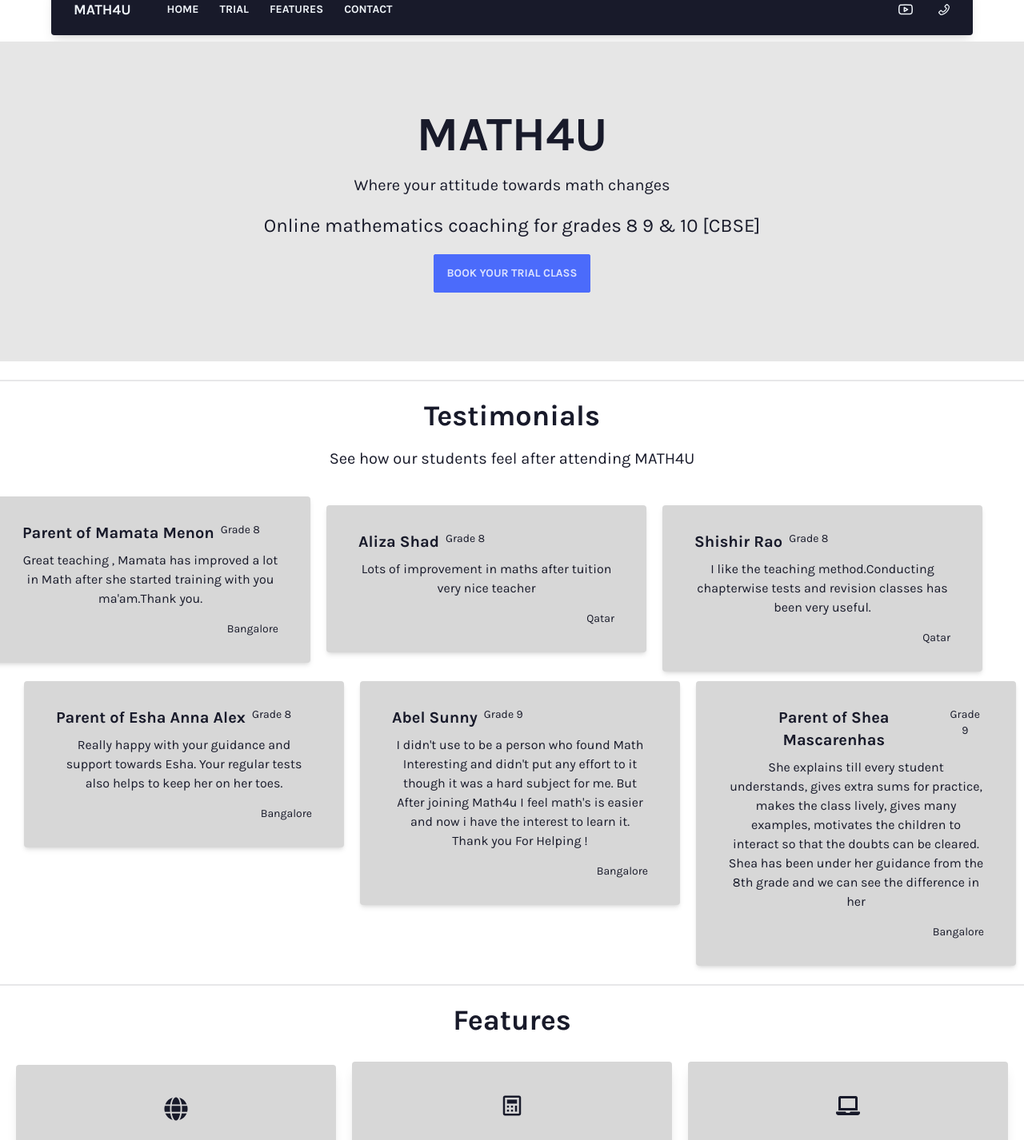
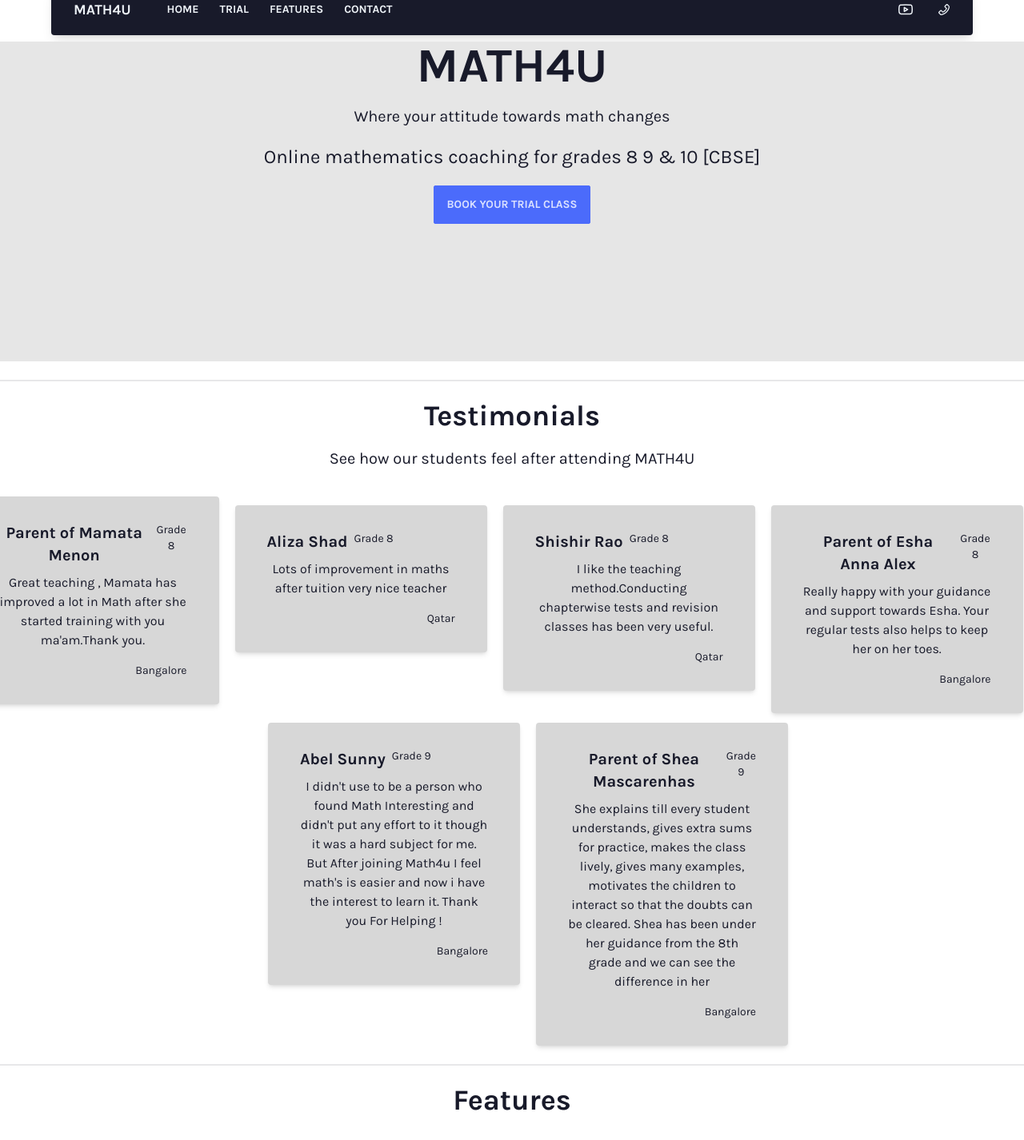
Before and after one commit to math4u/math4u.github.io, a React (Vite) app: page / in a window 1280 px wide. Shown: the part 20-1446 px from the top of the page at 80% size. Built offline with nearby package versions, Linux system fonts and the light colour scheme.

Commit message:
Fix more layout issues

```diff
--- a/src/App.tsx
+++ b/src/App.tsx
@@ -16,7 +16,7 @@ const App = () => {
   return (
     <div>
       <Navbar />
-      <div className='hero min-h-[400px] bg-base-200'>
+      <div className='min-h-[400px] bg-base-200 min-w-[320px]'>
         <div>
           <div className='text-center'>
             <div
--- a/src/components/FeatureCard.tsx
+++ b/src/components/FeatureCard.tsx
@@ -7,7 +7,7 @@ interface Props {
 
 const FeatureCard = ({ description, icon, title,centerStyle }: Props) => {
   return (
-    <div className={`card text-center shadow-lg my-2 px-2 overflow-hidden sm:w-1/3 md:w-1/3 lg:w-1/4 xl:w-1/4 bg-[#d7d7d7] hover:bg-[#d5caca]  max-w-[400px] min-w-[400px] mt-4 transition-all hover:scale-105 ml-5 sm:ml-0 ${centerStyle? 'lg:ml-[90px_!important]': ''}`}>
+    <div className={`card text-center shadow-lg my-2 px-2 overflow-hidden sm:w-1/3 md:w-1/3 lg:w-1/4 xl:w-1/4 bg-[#d7d7d7] hover:bg-[#d5caca] min-w-fit   max-w-[400px] mt-4 transition-all hover:scale-105 ml-5 sm:ml-0 ${centerStyle? 'lg:ml-[90px_!important]': ''}`}>
       <div className='px-10 pt-10 grid place-content-center text-3xl hover:text-slate-500 transition-all ease-linear'>
         {icon}
       </div>
--- a/src/components/FeedbackCard.tsx
+++ b/src/components/FeedbackCard.tsx
@@ -3,7 +3,7 @@ import { Feedback } from '..';
 const FeedbackCard = ({ feedback }: { feedback: Feedback }) => {
   const { name, text, grade, location } = feedback;
   return (
-    <div className='card text-center shadow-md my-2 px-2 overflow-hidden sm:my-px sm:w-1/3 md:w-1/3 lg:w-1/4 xl:w-1/4 bg-[#d7d7d7] hover:bg-[#d5caca] max-w-[400px] min-w-[400px] mt-4  transition-all max-h-fit ml-[-5%]'>
+    <div className='card text-center shadow-md my-2 px-2 overflow-hidden sm:my-px sm:w-1/3 md:w-1/3 lg:w-1/4 xl:w-1/4 bg-[#d7d7d7] hover:bg-[#d5caca] max-w-[400px] mt-4  transition-all max-h-fit ml-[-5%]'>
       <div className='card-body'>
         <div className='flex space-x-2'>
           <h1 className='card-title'>{name}</h1>
--- a/src/components/sections/Feedbacks.tsx
+++ b/src/components/sections/Feedbacks.tsx
@@ -48,7 +48,7 @@ const Feedbacks = () => {
         See how our students feel after attending MATH4U
       </h3>
       <div
-        className='flex flex-wrap md:ml-0 mx-auto xl:space-x-5 align-middle sm:justify-center xs:ml-10 sm:space-y-3 md:space-x-2 sm:ml-16'
+        className='flex flex-wrap  mx-auto xl:space-x-5 align-middle sm:justify-center xs:ml-5 xs:mr-0 sm:space-y-3 md:space-x-2'
       >
         {feedbacks.map((feedback) => (
           <FeedbackCard key={feedback.name} feedback={feedback} />
--- a/src/components/sections/Trial.tsx
+++ b/src/components/sections/Trial.tsx
@@ -30,8 +30,8 @@ const Trial = () => {
   }
   return (
     <section id='trial' className='grid place-content-center mt-4 mb-5'>
-      <form className='flex flex-col space-y-2 w-96' onSubmit={onSubmit}>
-        <h1 className='mb-5 text-4xl font-bold'>Book your trial class</h1>
+      <form className='flex flex-col space-y-2 w-96 mx-2' onSubmit={onSubmit}>
+        <h1 className='mb-5 text-4xl font-bold '>Book your trial class</h1>
         <input
           type='text'
           placeholder='Name of the student'
--- a/src/index.css
+++ b/src/index.css
@@ -15,3 +15,7 @@ body {
 input {
   transition: all 0.2s ease-in-out;
 }
+
+body * {
+  max-width: 100vw ;
+}
```
